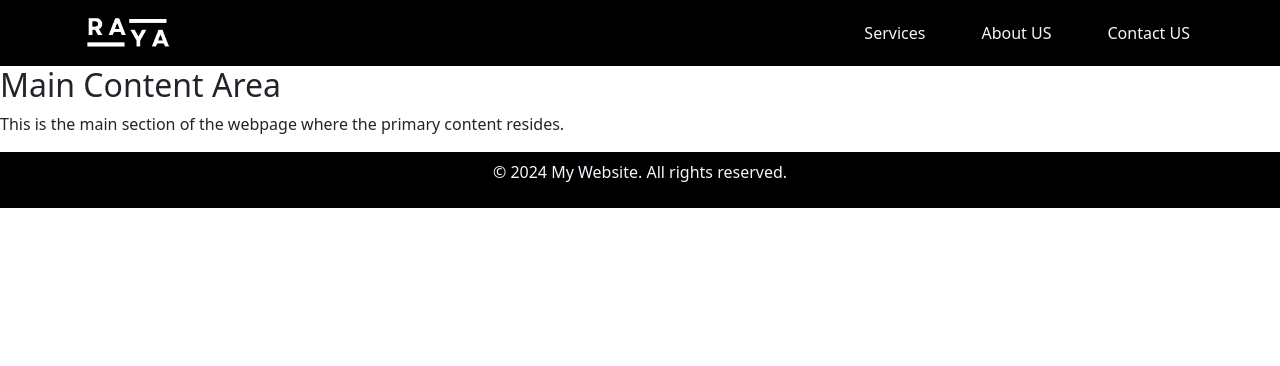
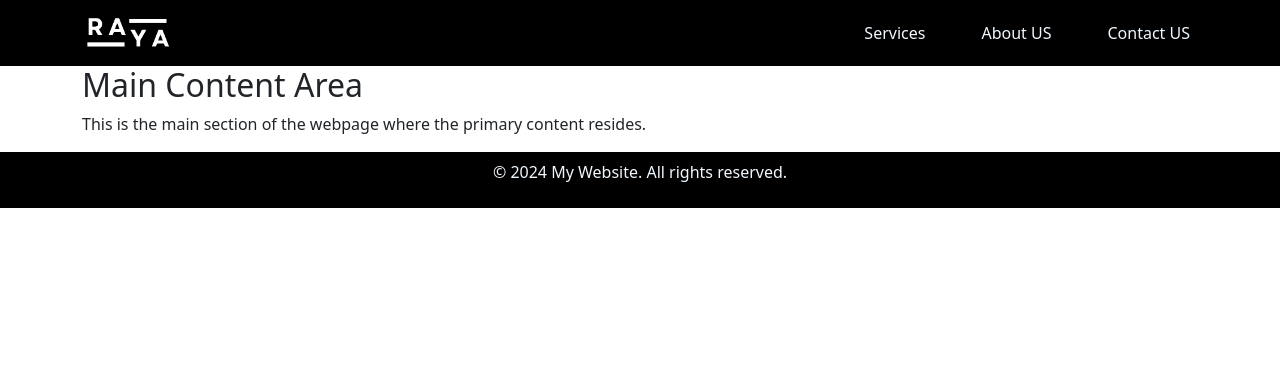
Before and after one commit to developerRanjeet/flask-mongodb-web-app, a Flask app: page / in a window 1280 px wide. Shown: the top 366 px of the page. Run offline with Flask 3, Linux system fonts and the light colour scheme; some libraries are stand-ins or nearby versions.

Commit message:
index updated

```diff
--- a/templates/index.html
+++ b/templates/index.html
@@ -1,5 +1,5 @@
 {% include "header.html" %}
-<main>
+<main class="container">
     <h2>Main Content Area</h2>
     <p>This is the main section of the webpage where the primary content resides.</p>
 </main>
```
